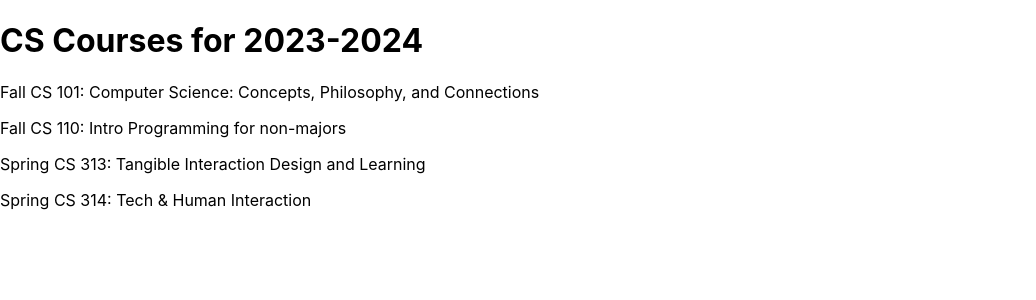
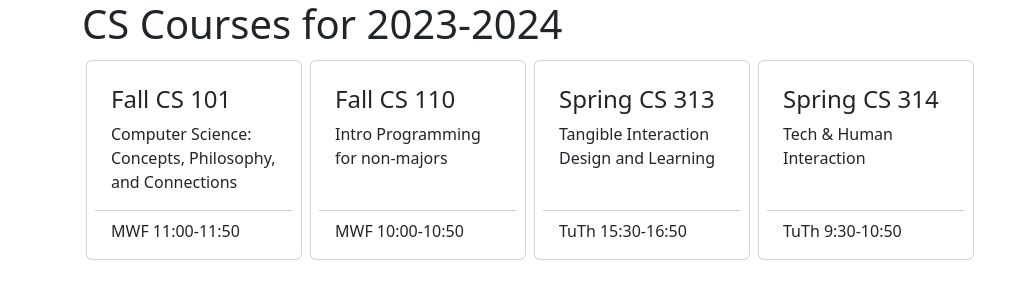
Before and after one commit to pjiang20/react-tutorial, a React (Vite) app: page / in a window 1280 px wide. Shown: the top 300 px of the page, without its empty margins (0-1036 px from the left). Built offline with nearby package versions, Linux system fonts and the light colour scheme.

Commit message:
added bootstrap card styling to courses

```diff
--- a/package.json
+++ b/package.json
@@ -10,6 +10,7 @@
     "coverage": "vitest run --coverage"
   },
   "dependencies": {
+    "bootstrap": "^5.3.2",
     "firebase": "^10.7.1",
     "react": "^18.2.0",
     "react-dom": "^18.2.0"
--- a/src/App.css
+++ /dev/null
@@ -1,42 +0,0 @@
-.App {
-  text-align: center;
-}
-
-.App-logo {
-  height: 40vmin;
-  pointer-events: none;
-}
-
-@media (prefers-reduced-motion: no-preference) {
-  .App-logo {
-    animation: App-logo-spin infinite 20s linear;
-  }
-}
-
-.App-header {
-  background-color: #282c34;
-  min-height: 100vh;
-  display: flex;
-  flex-direction: column;
-  align-items: center;
-  justify-content: center;
-  font-size: calc(10px + 2vmin);
-  color: white;
-}
-
-.App-link {
-  color: #61dafb;
-}
-
-@keyframes App-logo-spin {
-  from {
-    transform: rotate(0deg);
-  }
-  to {
-    transform: rotate(360deg);
-  }
-}
-
-button {
-  font-size: calc(10px + 2vmin);
-}
--- a/src/App.jsx
+++ b/src/App.jsx
@@ -1,3 +1,4 @@
+import 'bootstrap/dist/css/bootstrap.min.css';
 import Banner from './components/Banner';
 import CourseList from './components/CourseList';
 
@@ -33,7 +34,7 @@ const schedule = {
 
 const App = () => {
   return (
-    <div>
+    <div className="container">
       <Banner title={schedule.title}/>
       <CourseList courses={schedule.courses}/>
     </div>
--- a/src/components/Course.jsx
+++ b/src/components/Course.jsx
@@ -1,5 +1,13 @@
+import './Course.css';
+
 const Course = ({course}) => (
-    <p>{course.term} CS {course.number}: {course.title}</p>
+    <div className="card m-1 p-2">
+        <div className="card-body">
+            <h4 className="card-title">{course.term} CS {course.number}</h4>
+            <p className="card-text">{course.title}</p>
+        </div>
+        <div class="card-footer bg-transparent">{course.meets}</div>
+    </div>
 );
 
 export default Course;
--- /dev/null
+++ b/src/components/CourseList.css
@@ -0,0 +1,4 @@
+.course-list {
+    display: grid;
+    grid-template-columns: repeat(auto-fill, 14rem);
+}
--- a/src/components/CourseList.jsx
+++ b/src/components/CourseList.jsx
@@ -1,7 +1,8 @@
 import Course from './Course';
+import './CourseList.css';
 
 const CourseList = ({courses}) => (
-    <div>
+    <div className="course-list">
         { Object.entries(courses).map(([id, course]) => <Course key={id} course={course}/>) }
     </div>
 );
```
Also changed, not shown: src/components/Course.css (added), 1 other file (tests, documents, lock files or other folders).
